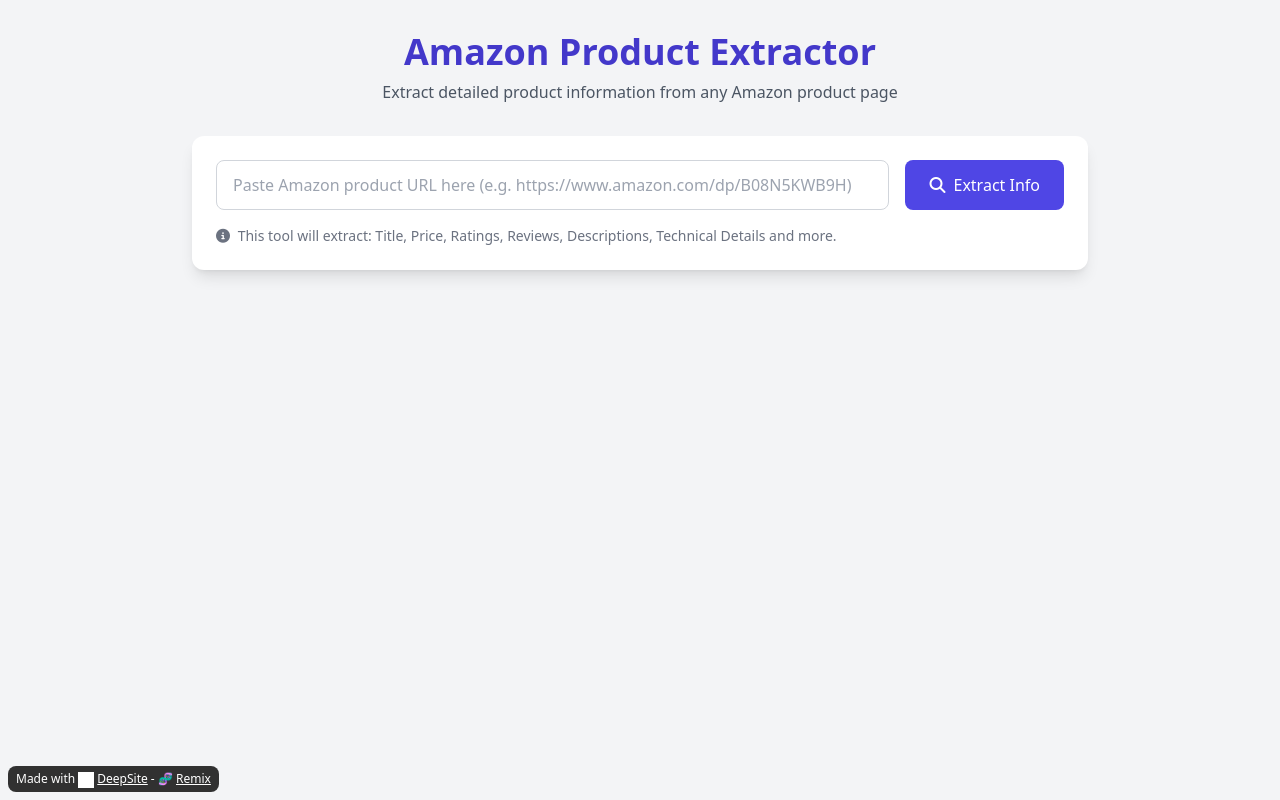
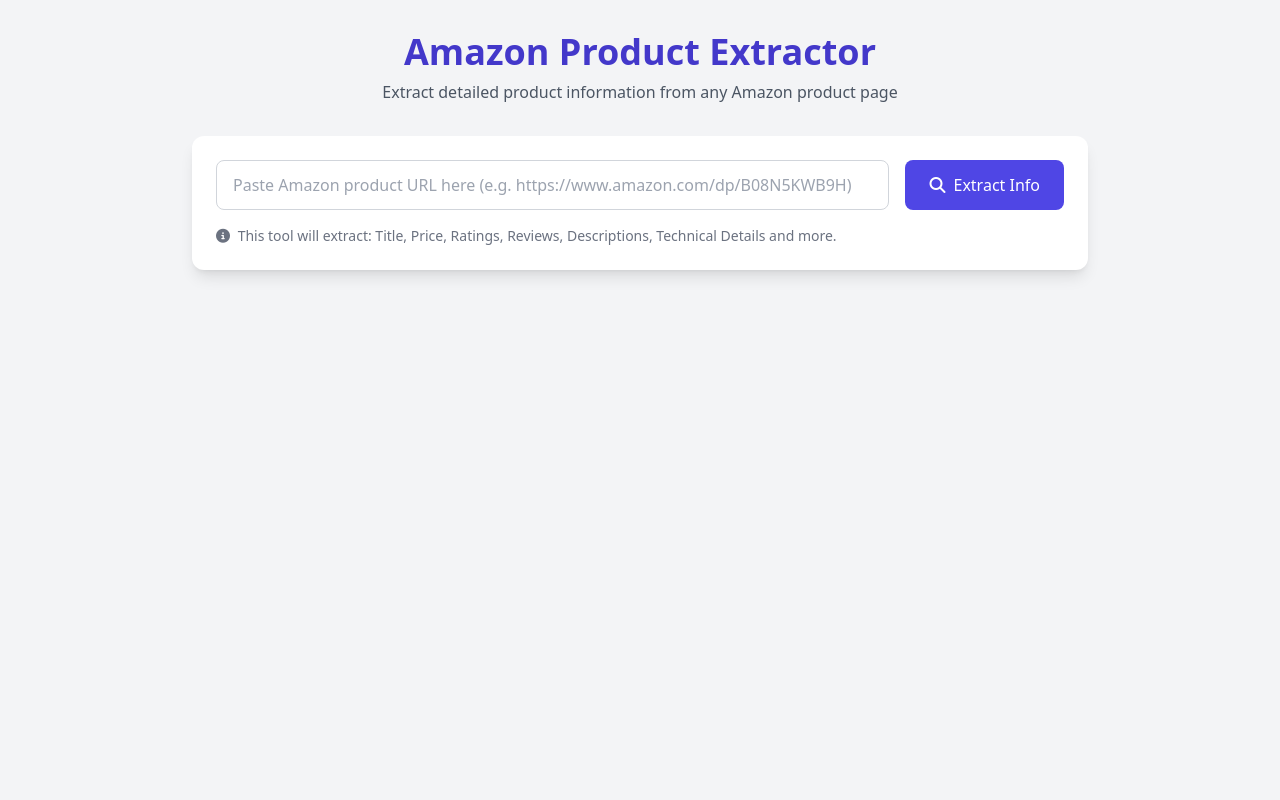
Before and after one commit to Oni-hub-sys/Amazon-data-extract, a plain HTML site: page index.html in a window 1280 px wide. Drawn offline with nearby package versions, Linux system fonts and the light colour scheme; grey boxes are pictures that could not be loaded.

Commit message:
Update index.html

```diff
--- a/index.html
+++ b/index.html
@@ -569,5 +569,4 @@
             }
         });
     </script>
-<p style="border-radius: 8px; text-align: center; font-size: 12px; color: #fff; margin-top: 16px;position: fixed; left: 8px; bottom: 8px; z-index: 10; background: rgba(0, 0, 0, 0.8); padding: 4px 8px;">Made with <img src="https://enzostvs-deepsite.hf.space/logo.svg" alt="DeepSite Logo" style="width: 16px; height: 16px; vertical-align: middle;display:inline-block;margin-right:3px;filter:brightness(0) invert(1);"><a href="https://enzostvs-deepsite.hf.space" style="color: #fff;text-decoration: underline;" target="_blank" >DeepSite</a> - 🧬 <a href="https://enzostvs-deepsite.hf.space?remix=OniBD/amazon-data-extractions" style="color: #fff;text-decoration: underline;" target="_blank" >Remix</a></p></body>
 </html>
```
